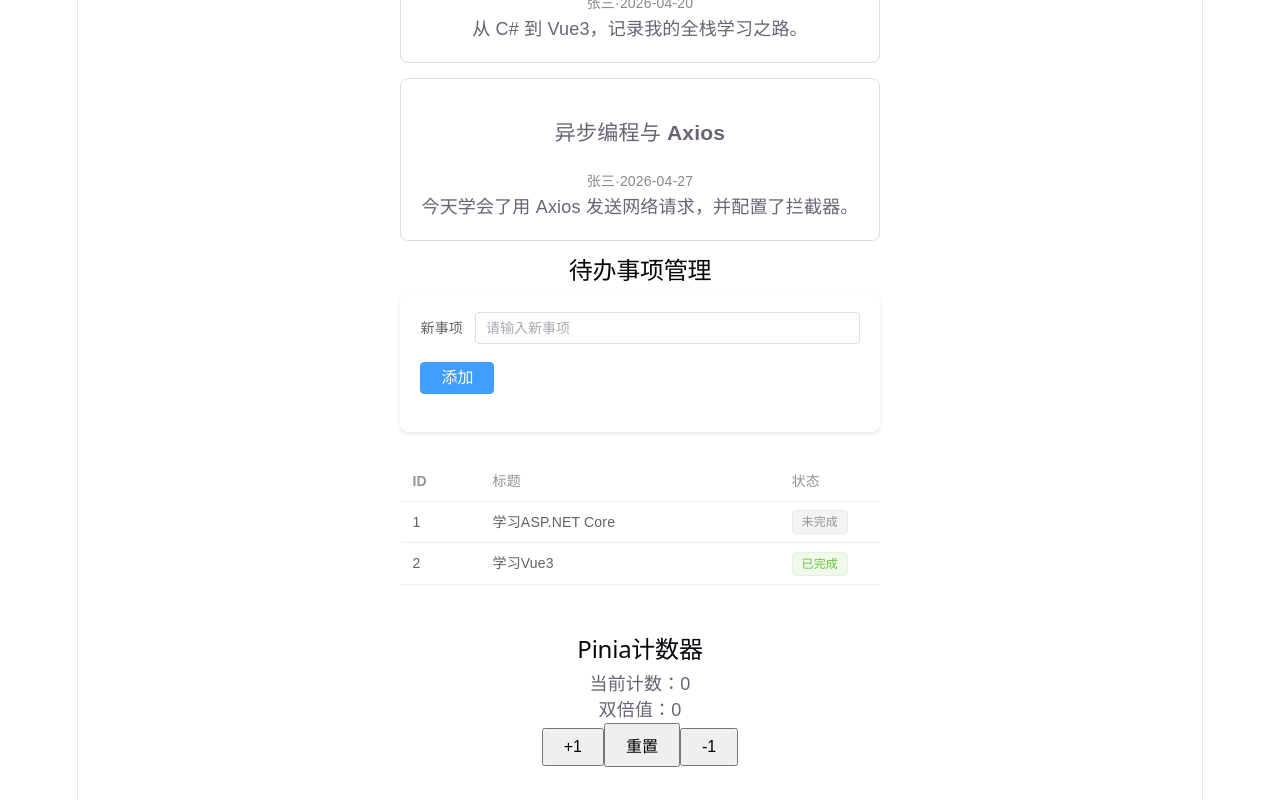
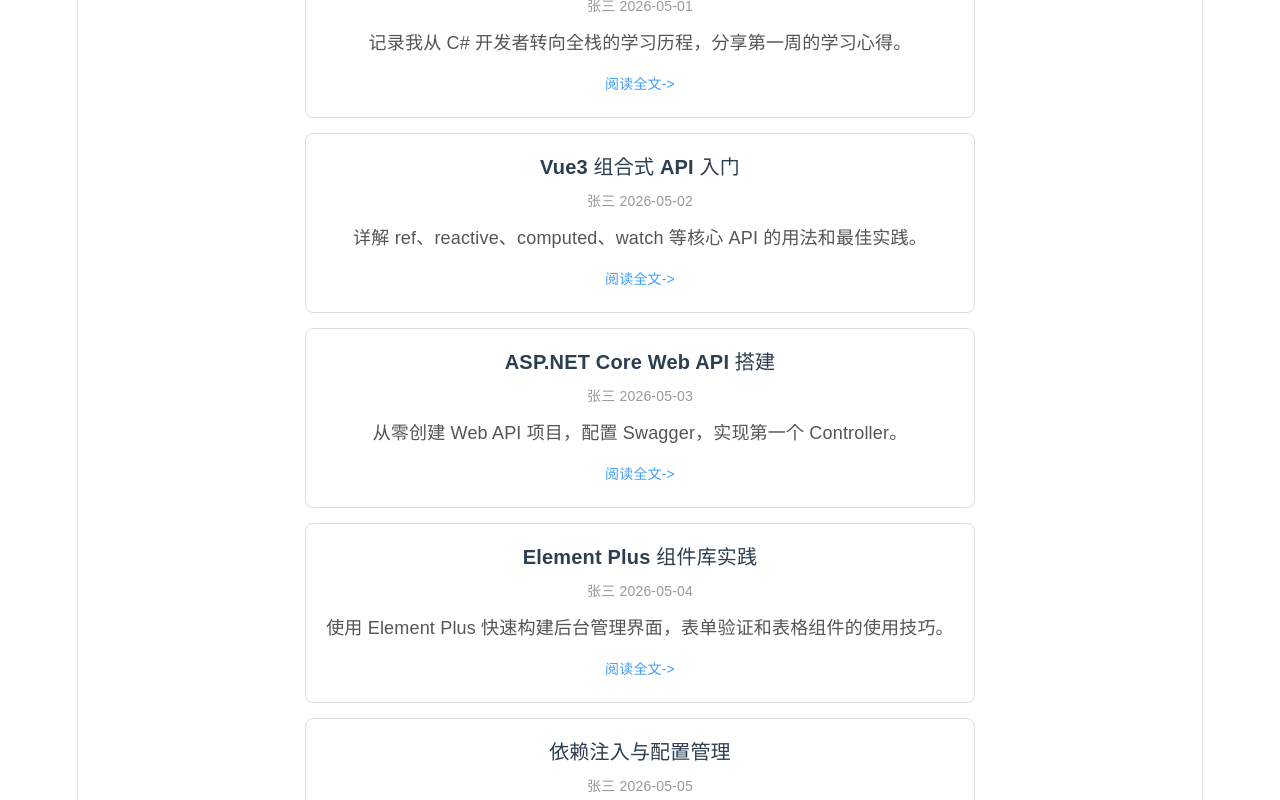
Before and after one commit to poiuyttt/blog, a Vue app in the folder blog-frontend/: page / in a window 1280 px wide. Shown: the part 480-1280 px from the top of the page. Built offline with nearby package versions, Linux system fonts and the light colour scheme; no server answers.

Commit message:
feat(首页): 实现文章列表组件并重构首页
添加 PostList 组件实现分页功能，重构 HomePage 移除冗余代码

```diff
--- /dev/null
+++ b/blog-frontend/src/components/PostList.vue
@@ -0,0 +1,131 @@
+<script setup lang="ts">
+import { ref, computed } from "vue";
+
+interface Post {
+  id: number;
+  title: string;
+  summary: string;
+  author: string;
+  createdAt: string;
+}
+interface Props {
+  posts: Post[];
+}
+
+const props = defineProps<Props>();
+
+const currentPage = ref<number>(1);
+const pageSize = ref<number>(5);
+
+const totalPages = computed(() =>
+  Math.ceil(props.posts.length / pageSize.value),
+);
+
+const paginatedPosts = computed<Post[]>(() => {
+  const start = (currentPage.value - 1) * pageSize.value;
+  const end = start + pageSize.value;
+  return props.posts.slice(start, end);
+});
+
+const handlePageChange = (page: number): void => {
+  currentPage.value = page;
+};
+</script>
+
+<template>
+  <div class="post-list">
+    <div v-if="paginatedPosts.length > 0">
+      <div v-for="post in paginatedPosts" :key="post.id" class="post-card">
+        <h3>{{ post.title }}</h3>
+        <p class="post-meta">{{ post.author }} {{ post.createdAt }}</p>
+        <p class="post-summary">{{ post.summary }}</p>
+        <router-link :to="'/article/' + post.id" class="read-more"
+          >阅读全文-></router-link
+        >
+      </div>
+    </div>
+    <div v-else class="empty">暂无文章</div>
+
+    <div class="pagination-container" v-if="totalPages > 1">
+      <!--
+                el-pagination 分页组件
+                background：带背景色的页码按钮
+                layout：分页器布局，"prev, pager, next" 表示上一页、页码、下一页
+                :total：总条数
+                :page-size：每页条数
+                :current-page：当前页码
+                @current-change：页码切换事件
+            -->
+      <el-pagination
+        background
+        layout="prev, pager, next"
+        :total="props.posts.length"
+        :page-size="pageSize"
+        :current-page="currentPage"
+        @current-change="handlePageChange"
+      />
+    </div>
+  </div>
+</template>
+
+<style scoped>
+.post-list {
+  max-width: 800px;
+  margin: 0 auto;
+  padding: 20px;
+}
+
+.post-card {
+  background: white;
+  border: 1px solid #ddd;
+  border-radius: 8px;
+  padding: 20px;
+  margin-bottom: 15px;
+  transition: box-shadow 0.3s;
+}
+
+.post-card:hover {
+  box-shadow: 0 2px 12px rgba(0, 0, 0, 0.1);
+}
+
+.post-card h3 {
+  margin: 0 0 8px;
+  font-size: 20px;
+  color: #2c3e50;
+}
+
+.post-meta {
+  color: #999;
+  font-size: 14px;
+  margin-bottom: 10px;
+}
+
+.post-summary {
+  color: #555;
+  line-height: 1.6;
+  margin-bottom: 12px;
+}
+
+.read-more {
+  color: #409eff;
+  text-decoration: none;
+  font-size: 14px;
+}
+
+.read-more:hover {
+  color: #337ecc;
+}
+
+.empty {
+  text-align: center;
+  color: #999;
+  padding: 40px 0;
+  font-size: 16px;
+}
+
+.pagination-container {
+  display: flex;
+  justify-content: center;
+  margin-top: 20px;
+}
+</style>
--- a/blog-frontend/src/views/HomePage.vue
+++ b/blog-frontend/src/views/HomePage.vue
@@ -1,12 +1,16 @@
 <script setup lang="ts">
-import { ref, reactive, onMounted } from "vue";
-import { useCounterStore } from "../stores/counter";
-import { getPosts, type Post } from "../api/posts";
+import { ref, onMounted } from "vue";
 import { useRouter } from "vue-router";
 import { useSearchStore } from "../stores/search";
-import { ElMessage, ElTable, ElTableColumn } from "element-plus";
+import PostList from "../components/PostList.vue";
 
-const counterStore = useCounterStore();
+interface Post {
+  id: number;
+  title: string;
+  summary: string;
+  author: string;
+  createdAt: string;
+}
 
 const posts = ref<Post[]>([]);
 
@@ -14,30 +18,6 @@
 const searchStore = useSearchStore();
 
 const searchKeyword = ref<string>("");
-const form = reactive({
-  title: "",
-});
-
-// 表格数据，用于存储待办事项列表
-const tableData = ref([
-  { id: 1, title: "学习ASP.NET Core", isCompleta: false },
-  { id: 2, title: "学习Vue3", isCompleta: true },
-]);
-
-const handleSubmit = () => {
-  if (!form.title.trim()) {
-    ElMessage.error("请输入待办事项");
-    return;
-  }
-  const newItem = {
-    id: Date.now(),
-    title: form.title,
-    isCompleta: false,
-  };
-  tableData.value.push(newItem);
-  form.title = "";
-  ElMessage.success("添加成功");
-};
 
 function goToSearch(): void {
   if (searchKeyword.value.trim() === "") {
@@ -49,28 +29,46 @@
   router.push("/search");
 }
 
-onMounted(async () => {
-  try {
-    posts.value = await getPosts();
-  } catch (error) {
-    console.log("获取文章失败，使用模拟数据展示效果");
+onMounted(() => {
   posts.value = [
     {
       id: 1,
-        title: "开始学习全栈",
-        content: "从 C# 到 Vue3，记录我的全栈学习之路。",
+      title: "开始学习全栈开发",
+      summary: "记录我从 C# 开发者转向全栈的学习历程，分享第一周的学习心得。",
       author: "张三",
-        createdAt: "2026-04-20",
+      createdAt: "2026-05-01",
     },
     {
       id: 2,
-        title: "异步编程与 Axios",
-        content: "今天学会了用 Axios 发送网络请求，并配置了拦截器。",
+      title: "Vue3 组合式 API 入门",
+      summary:
+        "详解 ref、reactive、computed、watch 等核心 API 的用法和最佳实践。",
       author: "张三",
-        createdAt: "2026-04-27",
+      createdAt: "2026-05-02",
+    },
+    {
+      id: 3,
+      title: "ASP.NET Core Web API 搭建",
+      summary: "从零创建 Web API 项目，配置 Swagger，实现第一个 Controller。",
+      author: "张三",
+      createdAt: "2026-05-03",
+    },
+    {
+      id: 4,
+      title: "Element Plus 组件库实践",
+      summary:
+        "使用 Element Plus 快速构建后台管理界面，表单验证和表格组件的使用技巧。",
+      author: "张三",
+      createdAt: "2026-05-04",
+    },
+    {
+      id: 5,
+      title: "依赖注入与配置管理",
+      summary: "深入理解 ASP.NET Core 的 DI 容器和多种配置读取方式。",
+      author: "张三",
+      createdAt: "2026-05-05",
     },
   ];
-  }
 });
 </script>
 <template>
@@ -87,77 +85,15 @@
     <p>欢迎来到我的全栈博客！</p>
   </div>
   <div class="home">
-    <h2>文章列表</h2>
-    <div v-if="posts.length === 0">加载中...</div>
-    <div v-for="post in posts" :key="post.id" class="post-card">
-      <h3>{{ post.title }}</h3>
-      <p class="meta">{{ post.author }}·{{ post.createdAt }}</p>
-      <p>{{ post.content }}</p>
-    </div>
-    <h2>待办事项管理</h2>
-    <el-form :model="form" class="todo-form">
-      <el-form-item label="新事项">
-        <el-input v-model="form.title" placeholder="请输入新事项"></el-input>
-      </el-form-item>
-      <el-form-item>
-        <el-button type="primary" @click="handleSubmit">添加</el-button>
-      </el-form-item>
-    </el-form>
-
-    <el-table :data="tableData" style="width: 100%">
-      <el-table-column prop="id" label="ID" width="80" />
-      <el-table-column prop="title" label="标题" />
-      <el-table-column label="状态" width="100">
-        <template #default="scope">
-          <el-tag
-            :type="scope.row.isCompleta ? 'success' : 'info'"
-            disable-transitions
-          >
-            {{ scope.row.isCompleta ? "已完成" : "未完成" }}
-          </el-tag>
-        </template>
-      </el-table-column>
-    </el-table>
-  </div>
-  <div class="counter-demo">
-    <h2>Pinia计数器</h2>
-    <p>当前计数：{{ counterStore.count }}</p>
-    <p>双倍值：{{ counterStore.doubleCount }}</p>
-    <button @click="counterStore.increment">+1</button>
-    <button @click="counterStore.reset">重置</button>
-    <button @click="counterStore.decrement">-1</button>
+    <h2 class="section-title">最新文章</h2>
+    <PostList :posts="posts" />
   </div>
 </template>
 <style scoped>
-.counter-demo {
-  text-align: center;
-  padding: 30px;
-}
-
-.buttons {
-  display: flex;
-  justify-content: center;
-  gap: 10px;
-  margin-top: 15px;
-}
-
 button {
   padding: 8px 20px;
   font-size: 16px;
   cursor: pointer;
-}
-
-.post-card {
-  background: white;
-  border: 1px solid #ddd;
-  border-radius: 8px;
-  padding: 20px;
-  margin-bottom: 15px;
-}
-
-.meta {
-  color: #888;
-  font-size: 14px;
 }
 
 .search-box {
@@ -171,15 +107,15 @@
 }
 
 .home {
-  max-width: 600px;
+  max-width: 800px;
   margin: 0 auto;
   padding: 20px;
 }
-.todo-form {
-  margin-bottom: 30px;
-  background: white;
-  padding: 20px;
-  border-radius: 8px;
-  box-shadow: 0 2px 4px rgba(0, 0, 0, 0.1);
+
+.section-title {
+  border-left: 4px solid #409eff;
+  padding-left: 15px;
+  margin-bottom: 25px;
+  color: #2c3e50;
 }
 </style>
```
Lines whose indentation alone changed are shown as unchanged.
